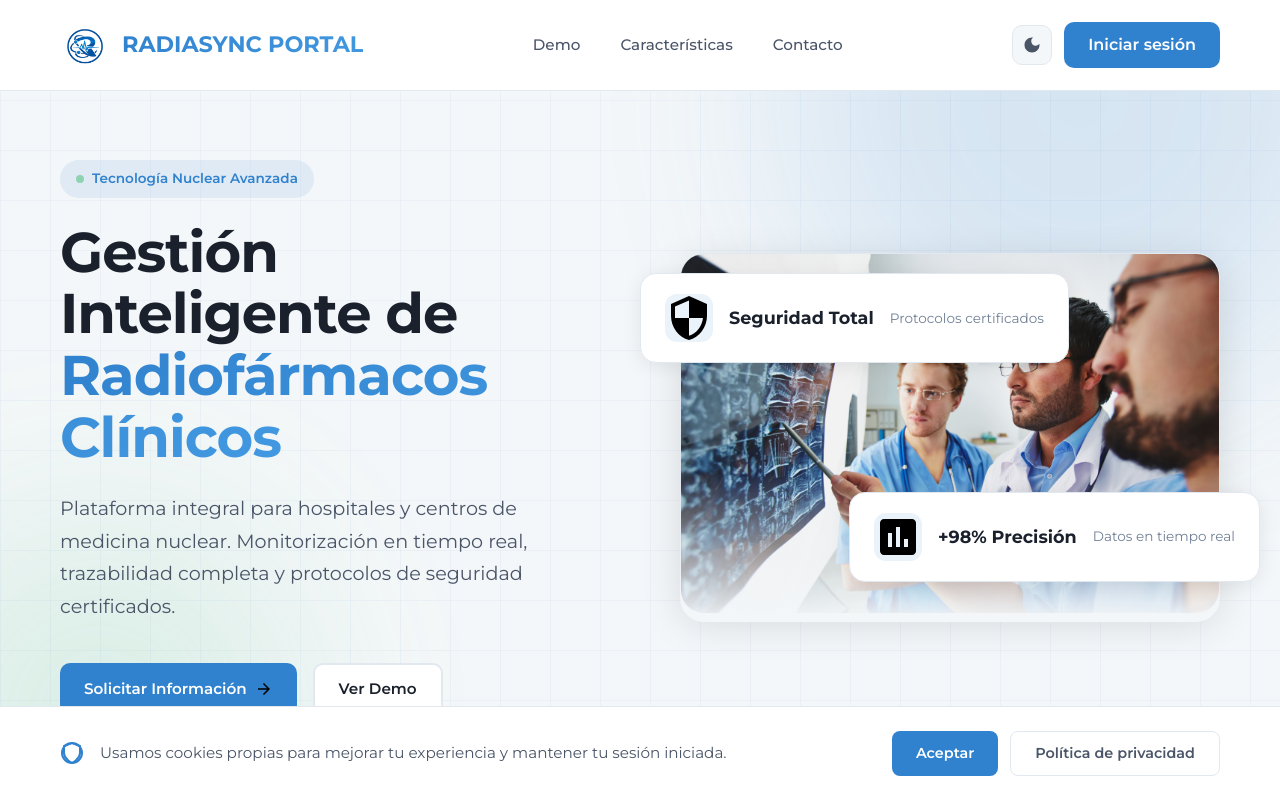
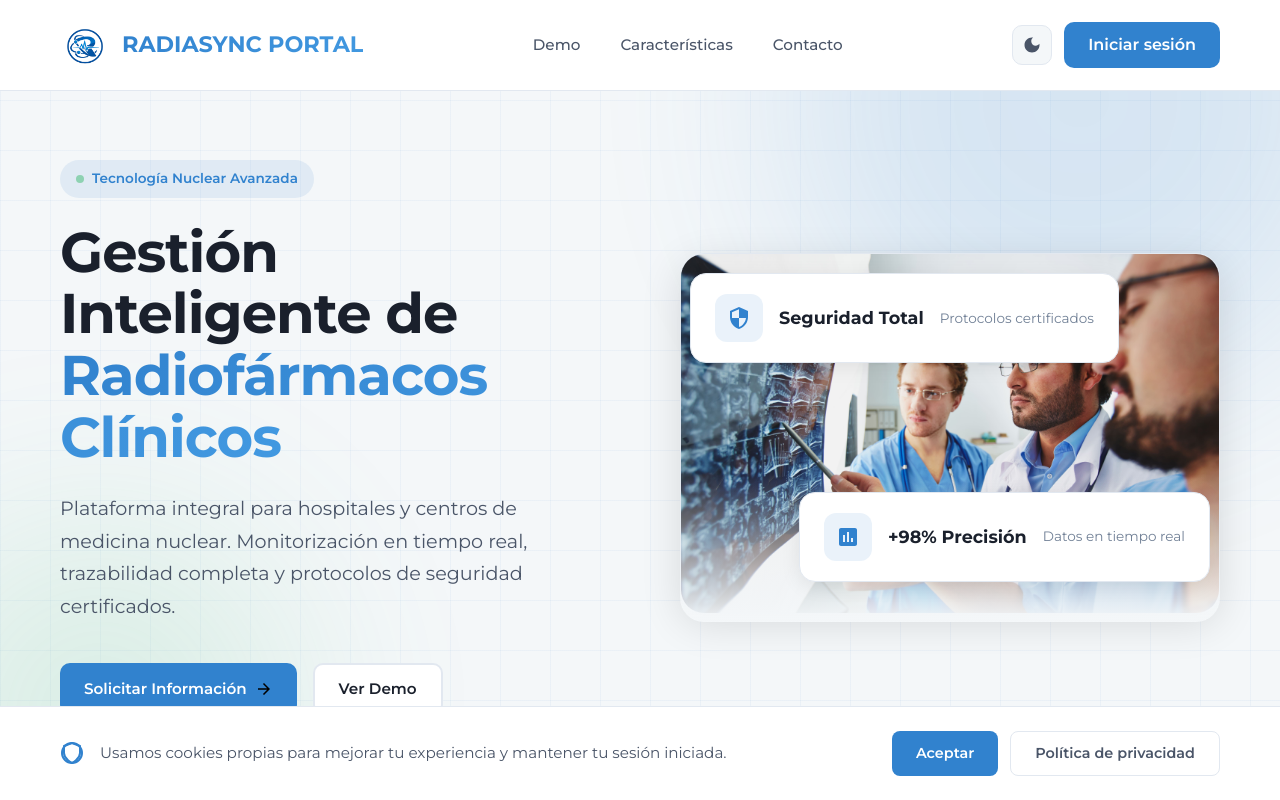
Before and after one commit to Fedeerich/web-radioisotopo, a React (Vite) app in the folder Web_Radioisotopo/: page / in a window 1280 px wide. Shown: the top 800 px of the page. Built offline with nearby package versions, Linux system fonts and the light colour scheme.

Commit message:
Modificación de imagenes

```diff
--- a/Web_Radioisotopo/index.html
+++ b/Web_Radioisotopo/index.html
@@ -4,7 +4,7 @@
     <meta charset="UTF-8" />
     <link rel="icon" type="image/png" href="src/assets/logo.png" />
     <meta name="viewport" content="width=device-width, initial-scale=1.0" />
-    <title>Radioisotopo - Portal Clínico</title>
+    <title>Radiasync - Portal Clínico</title>
     <link href="https://fonts.googleapis.com/css2?family=Montserrat:wght@300;400;500;600;700&display=swap" rel="stylesheet">
     <link rel='stylesheet' href='https://cdn-uicons.flaticon.com/uicons-regular-straight/css/uicons-regular-straight.css'>
     <link rel='stylesheet' href='https://cdn-uicons.flaticon.com/uicons-solid-rounded/css/uicons-solid-rounded.css'>
--- a/Web_Radioisotopo/src/styles/Landing.css
+++ b/Web_Radioisotopo/src/styles/Landing.css
@@ -714,12 +714,12 @@ body.dark-mode .hero-bg-grid {
 
 .hero-floating-card-1 {
     top: 20px;
-    left: -40px;
+    left: 10px;
 }
 
 .hero-floating-card-2 {
     bottom: 40px;
-    right: -40px;
+    right: 10px;
 }
 
 .floating-card-icon {
@@ -731,6 +731,16 @@ body.dark-mode .hero-bg-grid {
     align-items: center;
     justify-content: center;
     color: var(--landing-primary);
+}
+
+.floating-card-icon svg {
+    width: 24px;
+    height: 24px;
+    fill: currentColor;
+}
+
+.floating-card-icon svg path {
+    fill: currentColor;
 }
 
 .floating-card-title {
```
